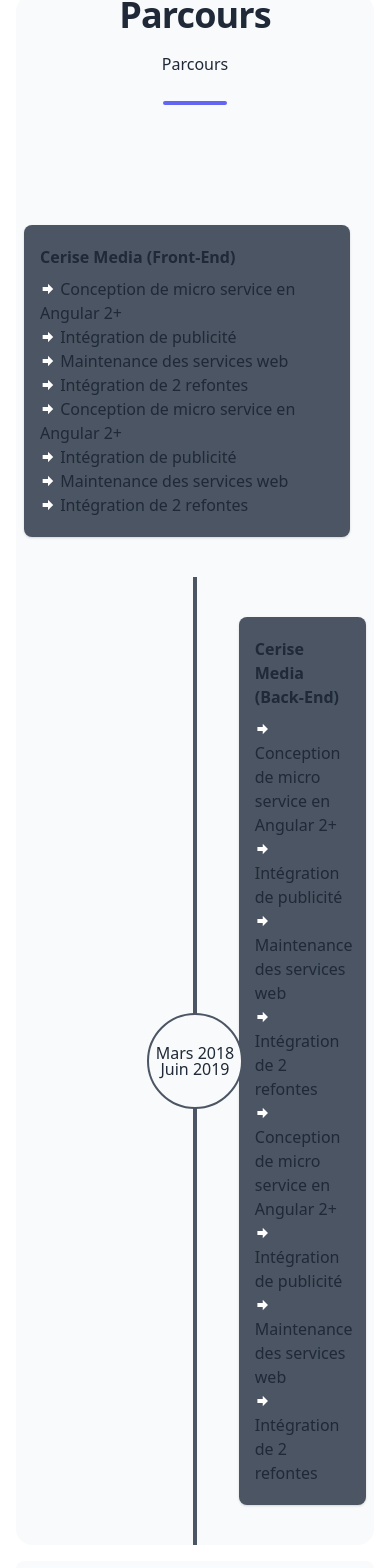
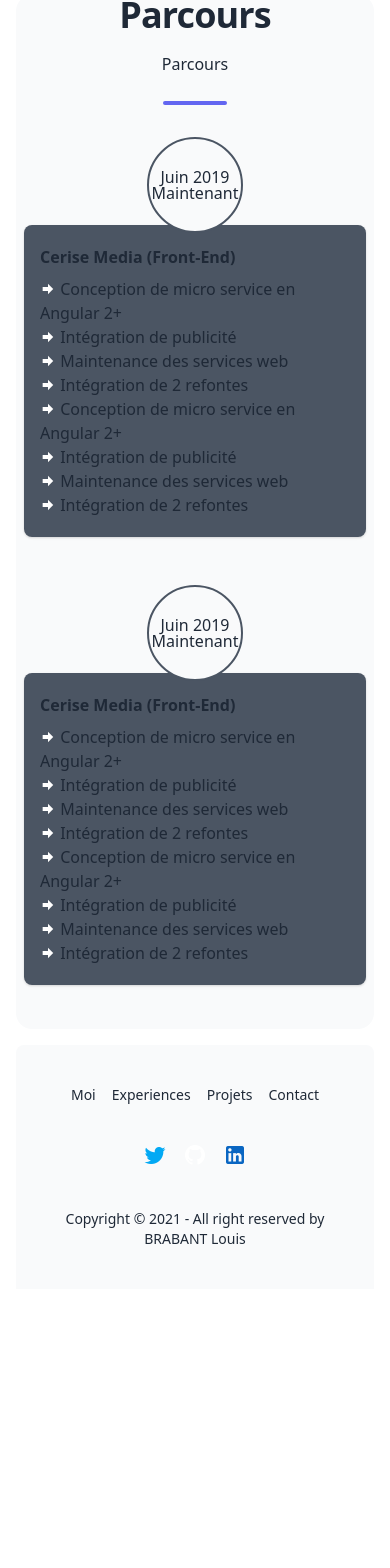
Before and after one commit to deathart/resume, a Nuxt app: page /history in a window 390 px wide. Shown: the part 1007-2575 px from the top of the page. After the commit the page ends 2296 px from the top, so only its background shows below. Built offline with nearby package versions, Linux system fonts and the light colour scheme; what @tailwindcss/typography would draw is missing.

Commit message:
fix mobile history

```diff
--- a/pages/history.vue
+++ b/pages/history.vue
@@ -11,9 +11,8 @@
     </div>
     <div class="min-h-screen flex justify-center">
       <div class="md:w-2/3 w-full mx-auto">
-        <div class="flex flex-row w-full">
-          <!-- left col -->
-          <div class="md:w-2/5 w-full px-2 py-10">
+        <div class="flex flex-col md:flex-row w-full">
+          <div class="md:w-2/5 w-full px-2 py-10 md:order-1 order-2">
             <div class="flex flex-col w-full bg-gray-600 rounded-lg shadow px-4 py-5">
               <div class="mb-2 flex justify-between">
                 <div class="font-bold">
@@ -34,38 +33,23 @@
               </div>
             </div>
           </div>
-          <!--line column-->
-          <div class="md:w-1/5 flex justify-center sm:hidden w-0">
+          <div class="w-1/5 justify-center flex md:order-2 order-1 mx-auto">
             <div class="relative flex h-full w-1 bg-gray-600 items-center justify-center">
-              <div class="absolute flex-col justify-center h-24 w-24 rounded-full border-2 border-gray-600 leading-none text-center z-10 bg-base-200 font-thin md:flex hidden">
+              <div class="absolute flex-col justify-center h-24 w-24 rounded-full border-2 border-gray-600 leading-none text-center z-10 bg-base-200 font-thin flex">
                 <div>Juin 2019</div>
                 <div>Maintenant</div>
               </div>
             </div>
           </div>
-          <!--right column-->
-          <div class="md:w-2/5 px-2 py-10 w-0">
+          <div class="w-2/5 px-2 py-10 order-3 hidden md:block">
           </div>
         </div>
-        <div class="flex flex-row w-full">
-          <!-- left col -->
-          <div class="w-2/5 px-2 py-10">
-          </div>
-          <!--line column-->
-          <div class="w-1/5  flex justify-center">
-            <div class="relative flex h-full w-1 bg-gray-600 items-center justify-center">
-              <div class="absolute flex flex-col justify-center h-24 w-24 rounded-full border-2 border-gray-600 leading-none text-center z-10 bg-base-200 font-thin">
-                <div>Mars 2018</div>
-                <div>Juin 2019</div>
-              </div>
-            </div>
-          </div>
-          <!--right column-->
-          <div class="w-2/5 px-2 py-10 ">
-            <div class="flex flex-col w-full rounded-lg shadow bg-gray-600 px-4 py-5">
+        <div class="flex flex-col md:flex-row w-full md:mt-0 mt-14">
+          <div class="md:w-2/5 w-full px-2 py-10 md:order-3 order-2">
+            <div class="flex flex-col w-full bg-gray-600 rounded-lg shadow px-4 py-5">
               <div class="mb-2 flex justify-between">
                 <div class="font-bold">
-                  Cerise Media (Back-End)
+                  Cerise Media (Front-End)
                 </div>
               </div>
               <div class="">
@@ -82,6 +66,16 @@
               </div>
             </div>
           </div>
+          <div class="w-1/5 justify-center flex md:order-2 order-1 mx-auto">
+            <div class="relative flex h-full w-1 bg-gray-600 items-center justify-center">
+              <div class="absolute flex-col justify-center h-24 w-24 rounded-full border-2 border-gray-600 leading-none text-center z-10 bg-base-200 font-thin flex">
+                <div>Juin 2019</div>
+                <div>Maintenant</div>
+              </div>
+            </div>
+          </div>
+          <div class="w-2/5 px-2 py-10 order-1 hidden md:block">
+          </div>
         </div>
       </div>
     </div>
```
